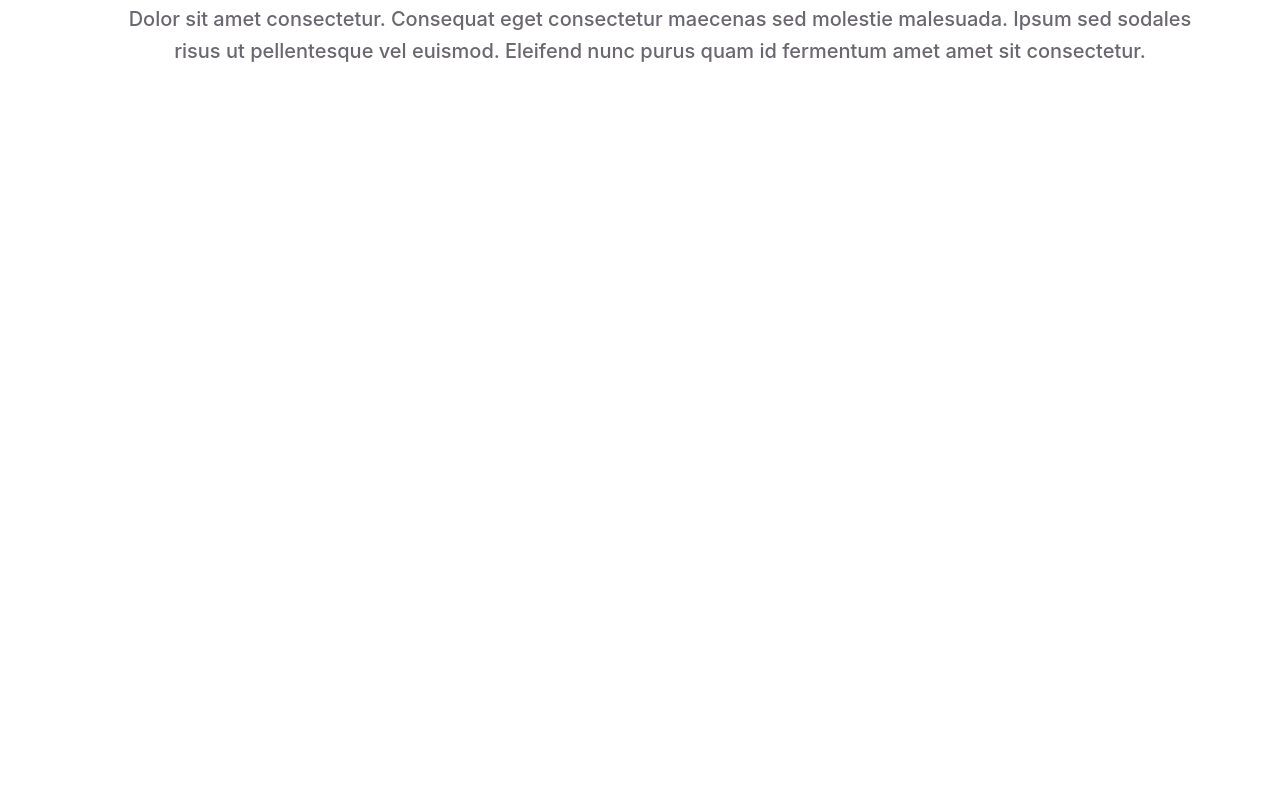
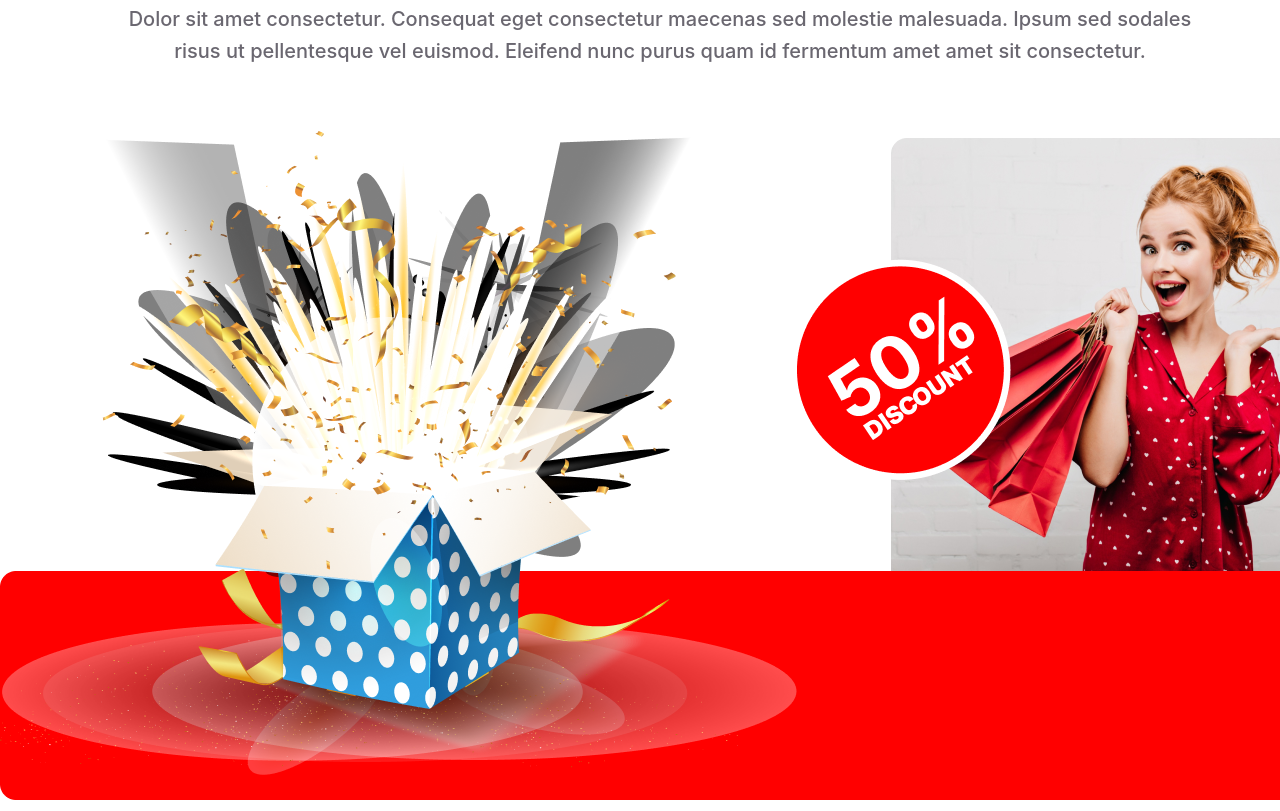
Before and after one commit to sam2kgit/b9-a1-sam, a plain HTML site: page index.html in a window 1280 px wide. Shown: the part 3769-4580 px from the top of the page. Drawn offline with Linux system fonts and the light colour scheme.

Commit message:
probably final

```diff
--- a/index.html
+++ b/index.html
@@ -63,6 +63,14 @@
             <h1 class="a3">Dolor sit amet consectetur. Consequat eget consectetur maecenas sed
                 molestie malesuada. Ipsum sed sodales risus ut pellentesque vel euismod. Eleifend nunc purus quam id fermentum amet amet sit consectetur.</h1>
 
+            <div class="b6i">
+                <img src="resources/Rectangle 2.png" alt="" class="rec">
+                <img src="resources/Group 75.png" alt="" class="box">
+                <img src="resources/Rectangle 1.png" alt="" class="women">
+                <img src="resources/Group 44.png" alt="" class="dis">
+
+
+            </div>
 
 
         </div>
--- a/styles/styles.css
+++ b/styles/styles.css
@@ -528,9 +528,9 @@ line-height: 32px; /* 160% */
 
 .b6{
     width: 1320px;
+    height: 530px;
     margin-top: 120px;
     margin-bottom: 120px;
-
 
 }
 .what{
@@ -570,5 +570,33 @@ line-height: normal;
     font-style: normal;
     font-weight: 500;
     line-height: 32px; /* 160% */
+    margin-bottom: 64px;
 
 }
+.b6i{
+    display:flex;
+
+}
+.rec{
+     margin-top: 420px;
+     position: relative;
+     top: 20px;
+     left: 0px;
+}
+.box{
+    position: absolute;
+    box-shadow: none;
+
+}
+.women{
+    position: absolute;
+    right: auto;
+    margin-left: 891px;
+    margin-top: 7px;
+
+}
+.dis{
+    position: absolute;
+    margin-left: 746.74px;
+    margin-top: 86px;
+}
```
